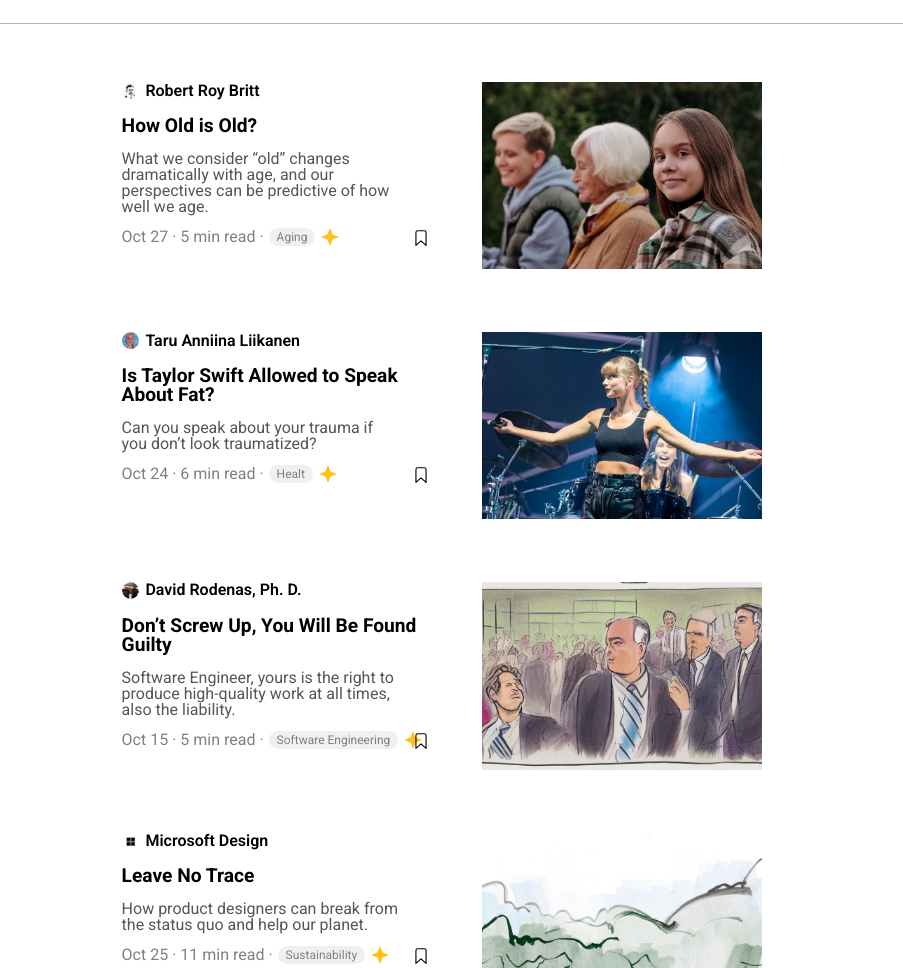
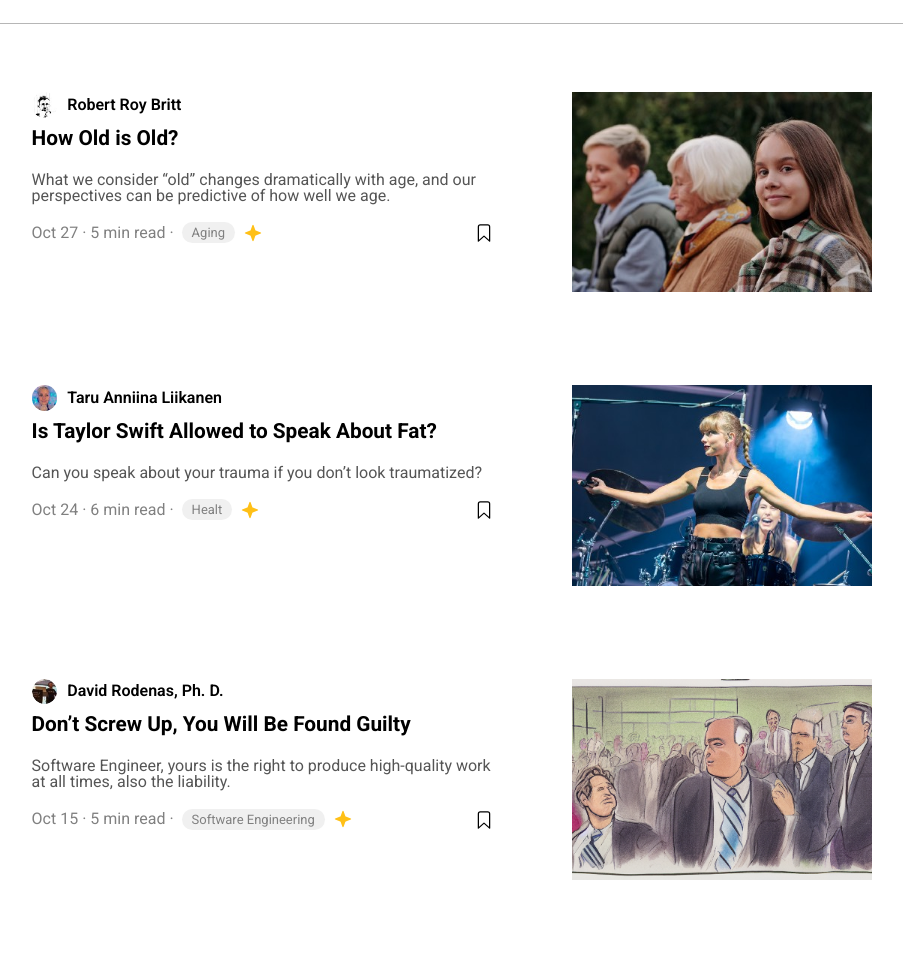
Before and after one commit to MarcyMiranda2004/Pratica-S5-L5_Esame-Settimanale-4, a plain HTML site: page base_di_partenza/index.html in a window 1280 px wide. Shown: the part 1058-2026 px from the top of the page, without its empty margins (132-1035 px from the left). Drawn offline with nearby package versions, Linux system fonts and the light colour scheme.

Commit message:
last text fix
numerosi commit dovuti ad un problema nella formattazione dei testi di article

```diff
--- a/base_di_partenza/assets/css/style.css
+++ b/base_di_partenza/assets/css/style.css
@@ -273,8 +273,8 @@
 #articleContainer {
   display: flex;
   flex-direction: column;
-  gap: 20px;
-  max-width: 800px;
+  gap: 30px;
+  max-width: 1000px;
   margin: auto;
 }
 
@@ -282,24 +282,23 @@
   display: flex;
   justify-content: space-between;
   align-items: flex-start;
-  gap: 20px;
-  padding: 20px;
+  gap: 30px;
+  padding: 30px;
 }
 
 .articleContent {
   flex: 1;
   display: flex;
   flex-direction: column;
-  gap: 10px;
 }
 
 .articleTitle {
-  margin-right: 2em;
+  margin-right: 3em;
   position: relative;
 }
 
 .articleTitle h3 {
-  font-size: 1.2em;
+  font-size: 1.3em;
   font-weight: 700;
   color: #000;
   cursor: pointer;
@@ -309,7 +308,6 @@
 .articleTitle p {
   font-size: 1em;
   color: #555;
-  max-width: 90%;
   margin-top: 5%;
 }
 
@@ -318,15 +316,15 @@
   color: gray;
   display: flex;
   align-items: center;
-  gap: 5px;
+  gap: 8px;
   margin-top: 4%;
 }
 
 .articleTitle h6 .tag {
-  padding: 3px 8px;
+  padding: 4px 10px;
   border-radius: 15px;
   background-color: #f0f0f0;
-  font-size: 12px;
+  font-size: 13px;
 }
 
 .articleImg {
@@ -334,12 +332,12 @@
 }
 
 .articleImg img {
-  width: 70%;
+  width: 75%;
   object-fit: cover;
 }
 
 ion-icon[name="bookmark-outline"] {
-  font-size: 18px;
+  font-size: 20px;
   cursor: pointer;
   position: absolute;
   right: 0;
```
